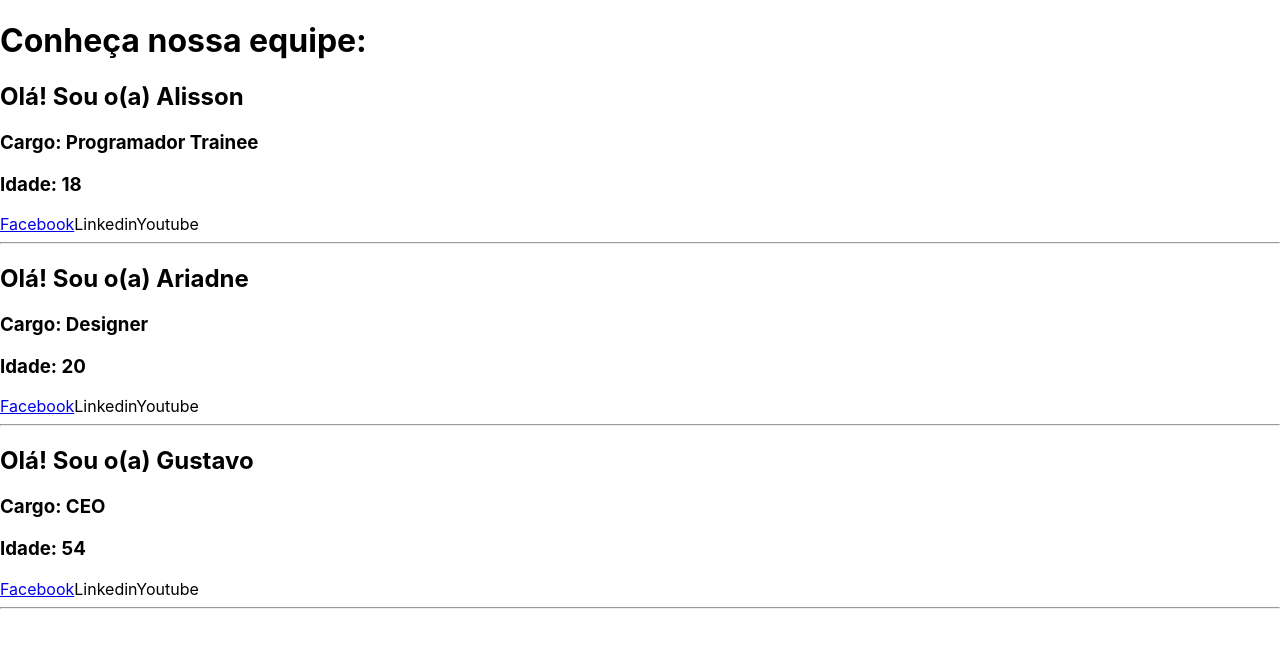
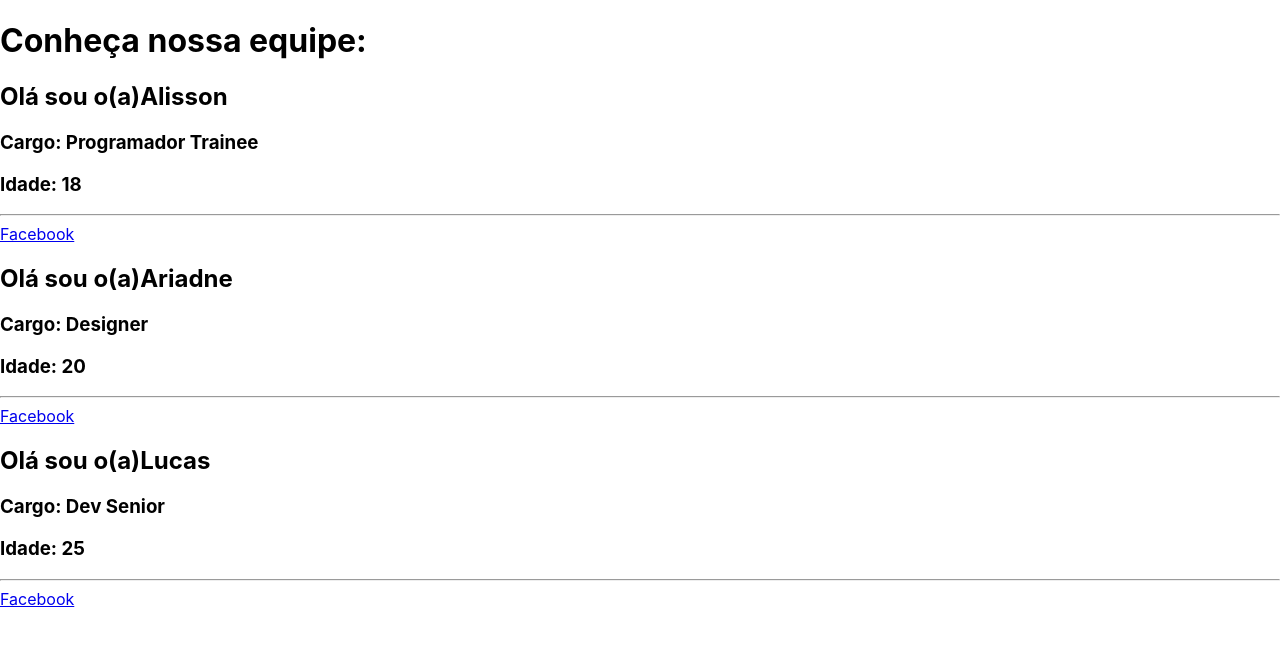
Before and after one commit to Alissonrf/EstudosReact, a React (Create React App) app: page / in a window 1280 px wide. Shown: the top 648 px of the page. Built offline with nearby package versions, Linux system fonts and the light colour scheme.

Commit message:
Class components

```diff
--- a/src/App.js
+++ b/src/App.js
@@ -1,33 +1,35 @@
-import React from 'react';
+import React, { Component } from 'react';
 
-const Equipe = (props) => {
+class Equipe extends Component{
+    render(){
         return(
             <div>
-            <Sobre nome = {props.nome}
-                cargo = {props.cargo}
-                idade = {props.idade}/>
-            <Social fb = {props.facebook}/>
+                <Sobre nome = {this.props.nome} cargo = {this.props.cargo}
+                       idade = {this.props.idade}/>
+                <Social/>
+            </div>
+        )
+    }
+}
+
+class Sobre extends Component{
+    render(){
+        return(
+            <div>
+                <h2>Olá sou o(a){this.props.nome}</h2>
+                <h3>Cargo: {this.props.cargo}</h3>
+                <h3>Idade: {this.props.idade}</h3>
                 <hr/>
             </div>
         )
     }
+}
 
-const Sobre = (props) => {
+// da para continuar utilizando componentes burros junto!!!
+const Social = () => {
     return(
         <div>
-            <h2>Olá! Sou o(a) {props.nome}</h2>
-            <h3>Cargo: {props.cargo}</h3>
-            <h3>Idade: {props.idade}</h3>
-        </div>
-    )
-}
-
-const Social = (props) => {
-    return(
-        <div>
-            <a href = {props.fb}>Facebook</a>
-            <a>Linkedin</a>
-            <a>Youtube</a>
+            <a href = "https://www.facebook.com/alison.flores.3382/">Facebook</a>
         </div>
     )
 }
@@ -36,15 +38,9 @@ function App(){
     return(
         <div>
             <h1>Conheça nossa equipe:</h1>
-            <Equipe nome = "Alisson" cargo = "Programador Trainee" idade = "18"
-                facebook = "https://google.com"/>
-
-            <Equipe nome = "Ariadne" cargo = "Designer" idade = "20"
-                facebook = "https://google.com" />
-
-            <Equipe nome = "Gustavo" cargo = "CEO" idade = "54"
-                facebook = "https://google.com" />
-
+            <Equipe nome = "Alisson" cargo = "Programador Trainee" idade = "18" />
+            <Equipe nome = "Ariadne" cargo = "Designer" idade = "20" />
+            <Equipe nome = "Lucas" cargo = "Dev Senior" idade = "25" />
         </div>
     );
 }
```
Lines whose indentation alone changed are shown as unchanged.
